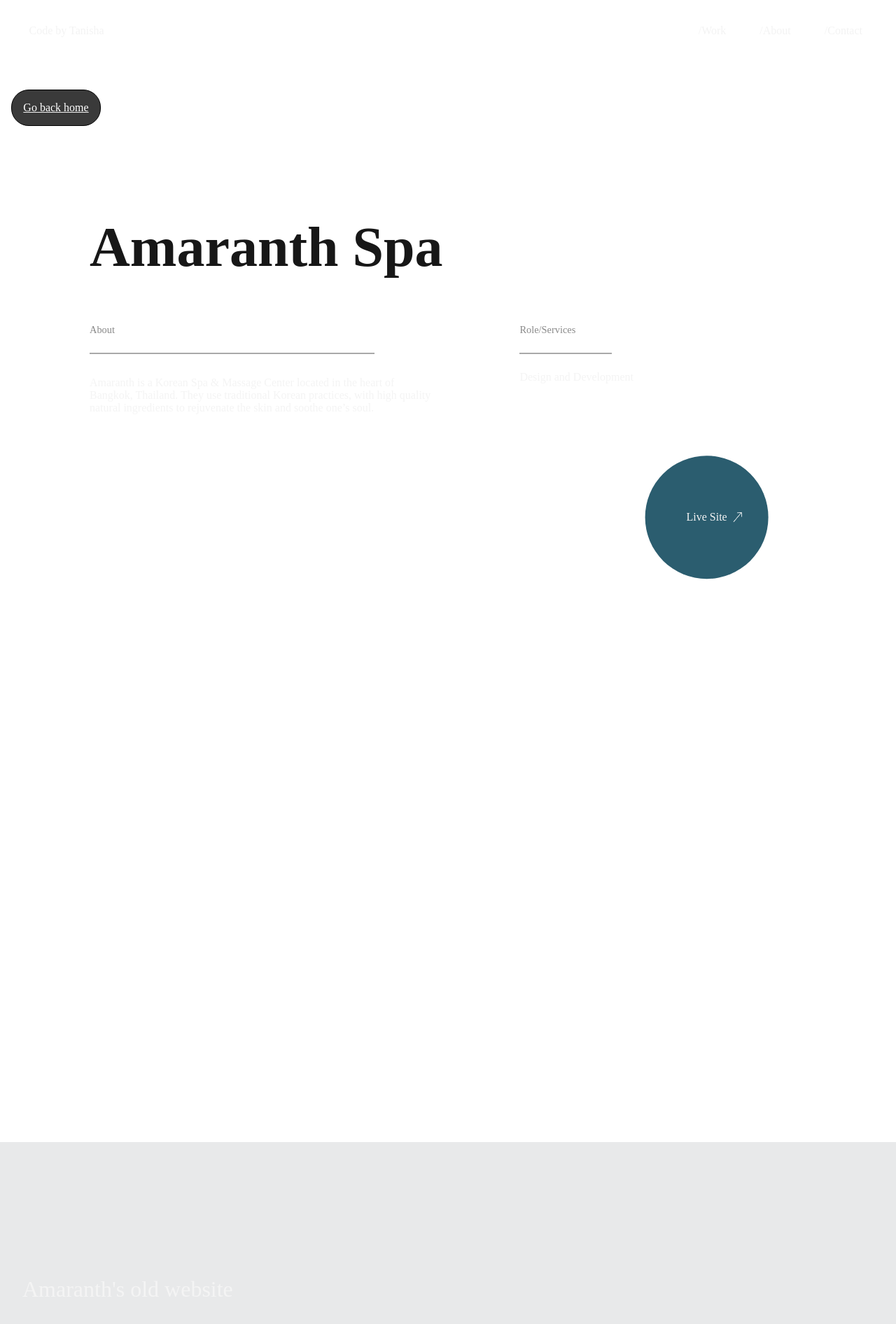
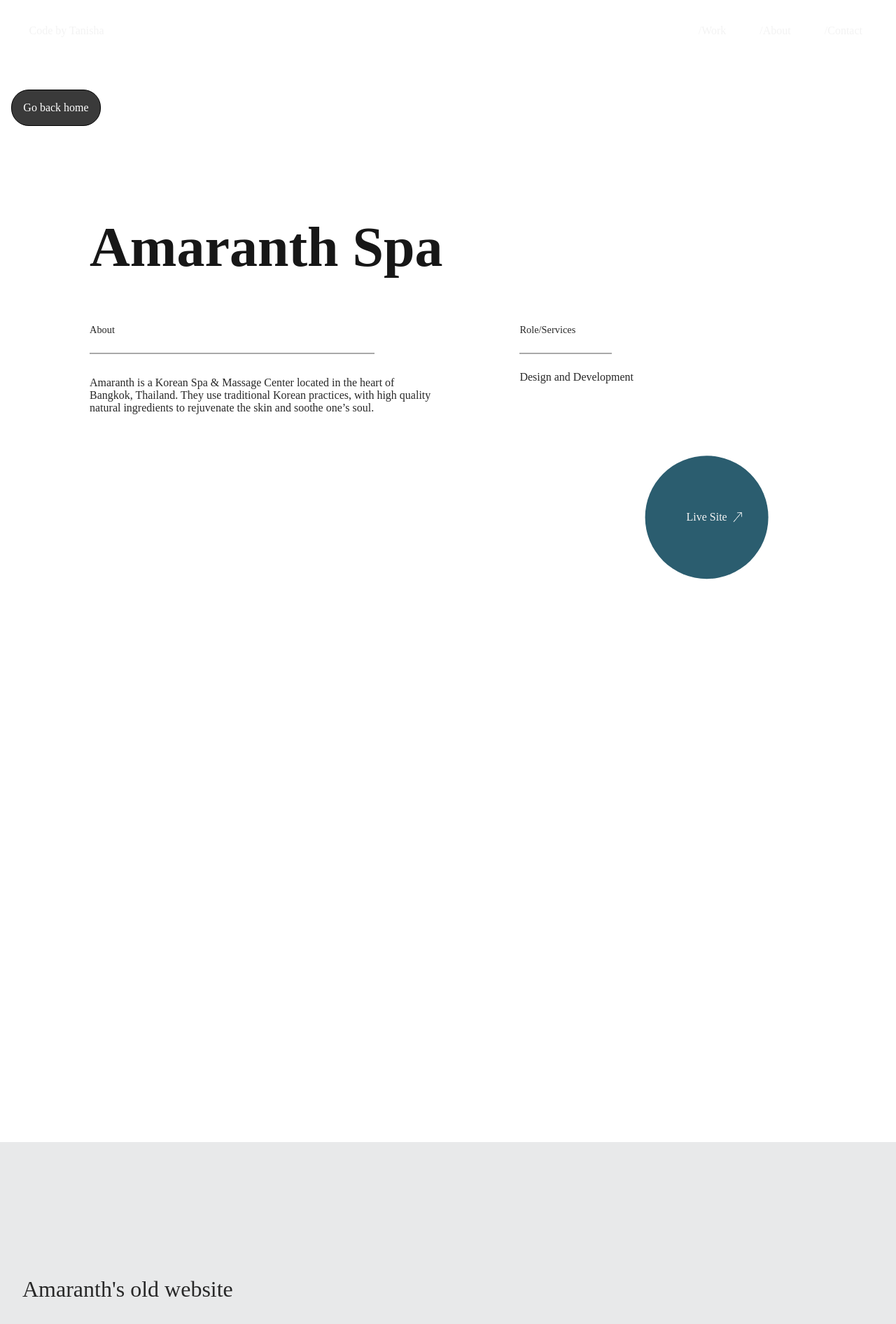
Before and after one commit to TanishaRampersad/My-Portfolio, a React (Create React App) app in the folder portfolio/: page /amaranth in a window 1280 px wide. Shown: the top 1892 px of the page at 70% size. Built offline with nearby package versions, Linux system fonts and the light colour scheme; grey boxes are pictures that could not be loaded; a web font is replaced by a local one.

Commit message:
Fixed text color on every page

```diff
--- a/portfolio/src/components/Amaranth.css
+++ b/portfolio/src/components/Amaranth.css
@@ -137,6 +137,10 @@
     /* background-color: aqua; */
 }
 
+.project-about-section p{
+    color:rgb(40, 40, 40);
+}
+
 .about-amaranth{
     width: 60%;
     padding-top: 2rem;
@@ -235,6 +239,11 @@
 .amaranth-problem{
     display: flex;
     background-color: /*rgb(138, 162, 171)*/ #e8e9ea;
+}
+
+.amaranth-problem h2,
+.amaranth-problem p{
+    color:rgb(40, 40, 40);
 }
 
 /* .old-amaranth p{
--- a/portfolio/src/components/Contact.css
+++ b/portfolio/src/components/Contact.css
@@ -224,8 +224,7 @@ input:focus, textarea:focus, select:focus {
 }
 
 .contact-link-to-home {
-    text-decoration: none; /* Removes the underline */
-
+    text-decoration: none;
   }
 
 .contact-link-to-home h1{
--- a/portfolio/src/components/Layout.css
+++ b/portfolio/src/components/Layout.css
@@ -114,6 +114,11 @@
     /* justify-content: center;
     align-items: center; */
     margin: 0 auto;
+    cursor: pointer;
+}
+
+.navFirst h3{
+    cursor: pointer;
 }
 
 .navFirst img{
--- a/portfolio/src/components/Prussian.css
+++ b/portfolio/src/components/Prussian.css
@@ -66,6 +66,10 @@ Link .button{
 .home-link{
     margin-left: 1rem;
     margin-bottom: 5rem;
+}
+
+.link-to-home{
+    text-decoration: none;
 }
 
 .link-to-home h1{
@@ -142,6 +146,11 @@ Link .button{
      display: flex;
      /* background-color: aqua; */
  }
+
+
+ .project-about-section p{
+   color:rgb(40, 40, 40);
+}
 
  .about-prussian{
      width: 60%;
@@ -254,6 +263,11 @@ Link .button{
  .prussian-problem{
     display: flex;
     background-color: /*rgb(138, 162, 171)*/ #e8e9ea;
+}
+
+.prussian-problem h2,
+.prussian-problem p{
+    color:rgb(40, 40, 40);
 }
 
 .prussian-text{
--- a/portfolio/src/components/Prussian.js
+++ b/portfolio/src/components/Prussian.js
@@ -244,7 +244,7 @@ export default function Prussian() {
                             modern gentleman.
                         </p>
                     </div>
-ss
+
                     <div className="role">
                         <p className="role-heading">Role/Services</p>
                         <div className="horizontal-line">
```
